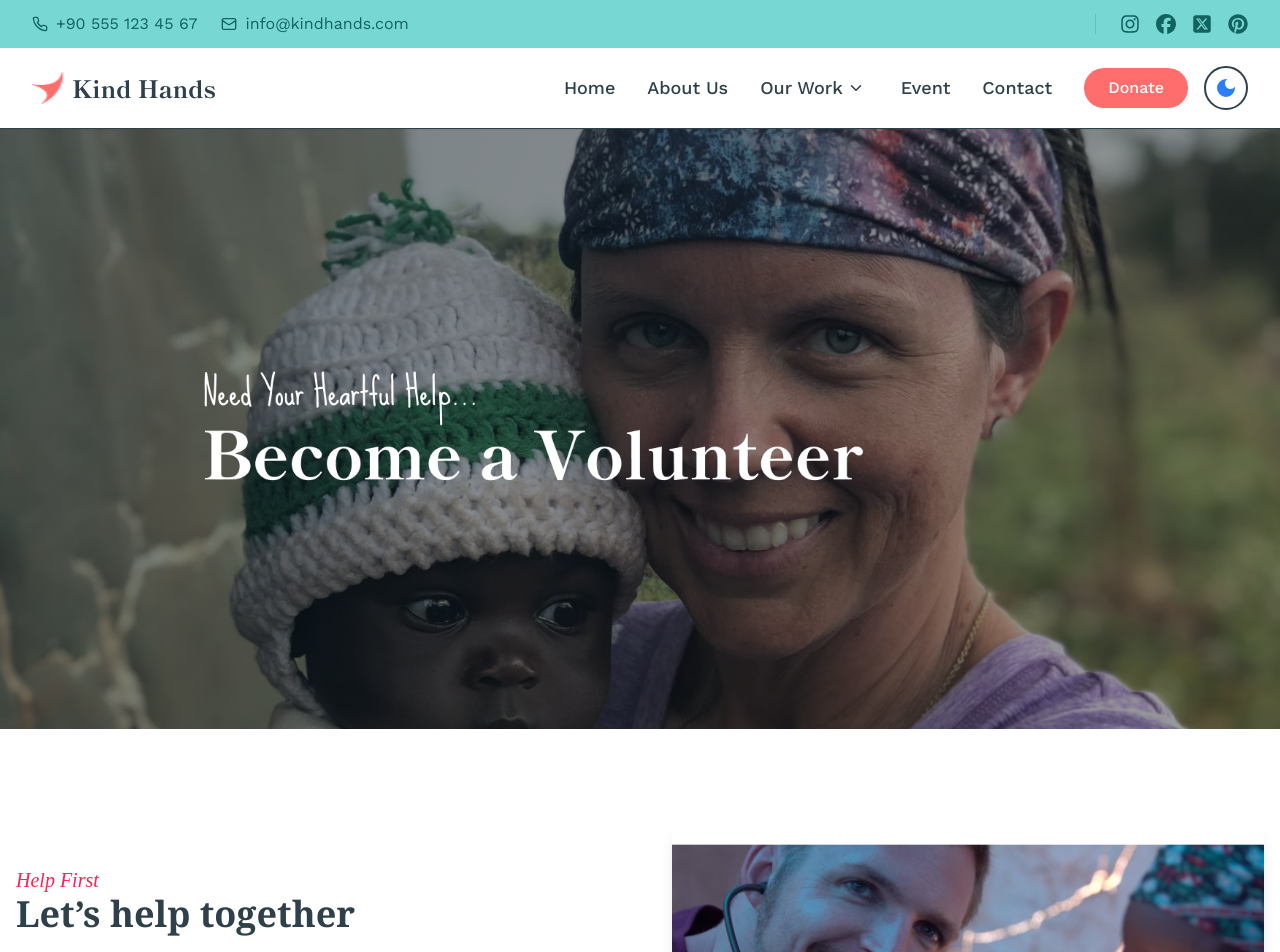
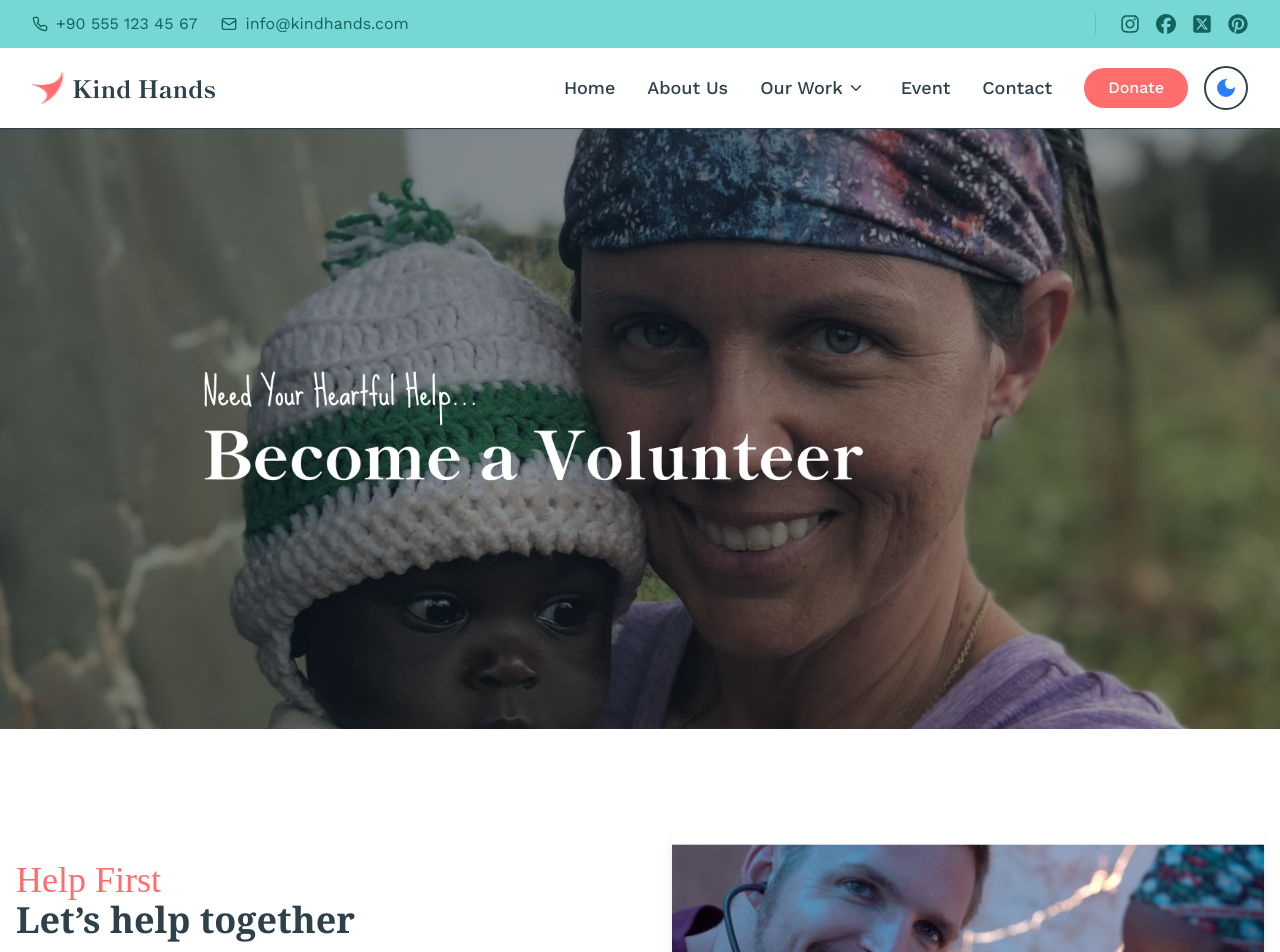
Before and after one commit to codEdu-Collective/kind-hands, a Next.js app: page /volunteer in a window 1280 px wide. Shown: the top 952 px of the page. Built offline with nearby package versions, Linux system fonts and the light colour scheme; a web font is replaced by a local one.

Commit message:
Update app/volunteer/page.tsx
Co-authored-by: Abdullah Koyuncu <wisewebworks@outlook.com>

```diff
--- a/app/volunteer/page.tsx
+++ b/app/volunteer/page.tsx
@@ -41,7 +41,7 @@ const Volunteer = () => {
           {/* left text */}
           <div className="flex flex-col md:flex-row items-center gap-10 md:gap-16">
             <div className="w-full md:w-1/2 space-y-5">
-              <span className="text-rose-500 italic text-xl font-sue-ellen">Help First</span>
+              <span className="text-primary text-4xl font-sue-ellen">Help First</span>
               <h2 className="text-3xl md:text-4xl font-serif font-bold text-foreground">
                 Let’s help together
               </h2>
```
